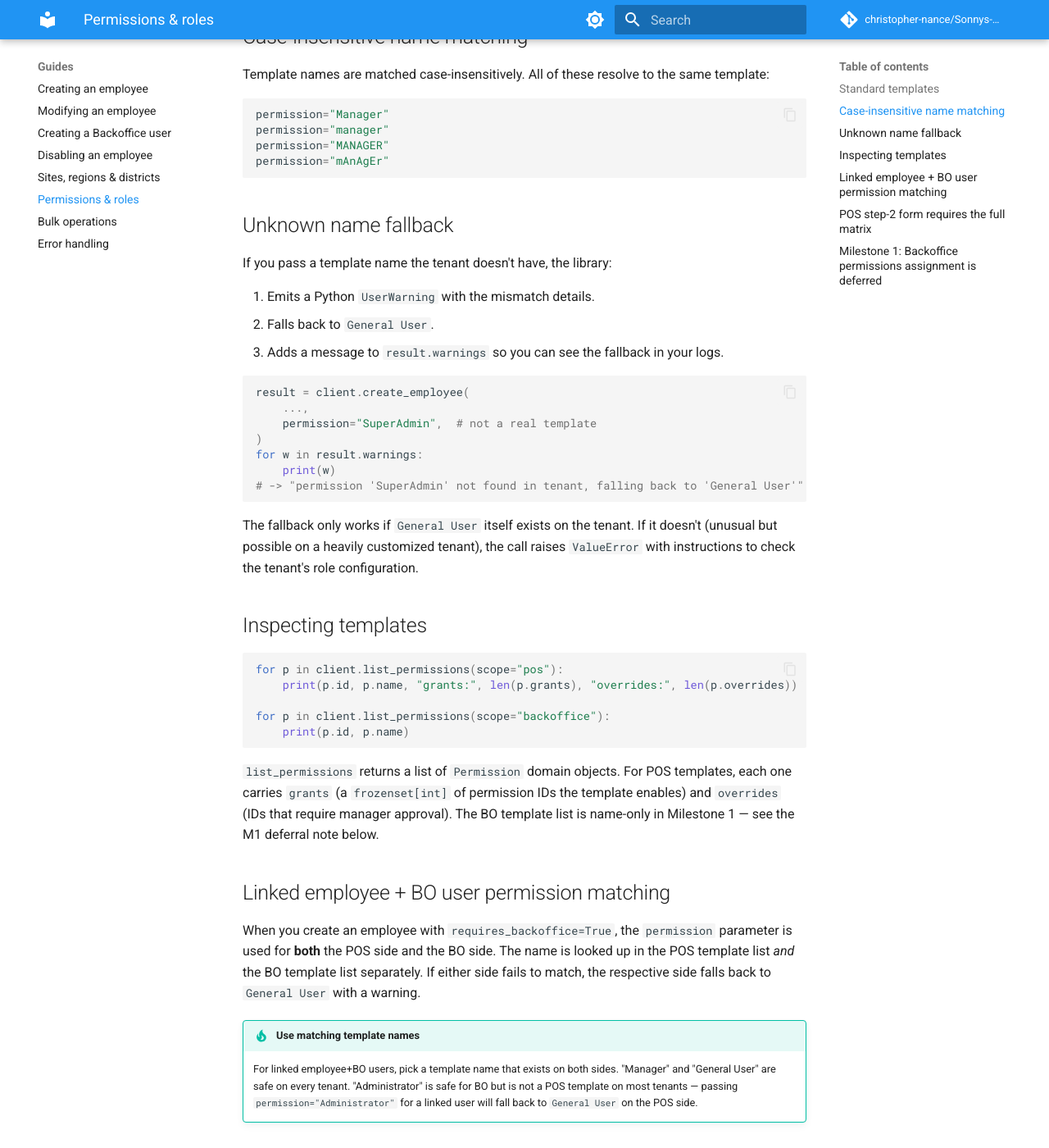
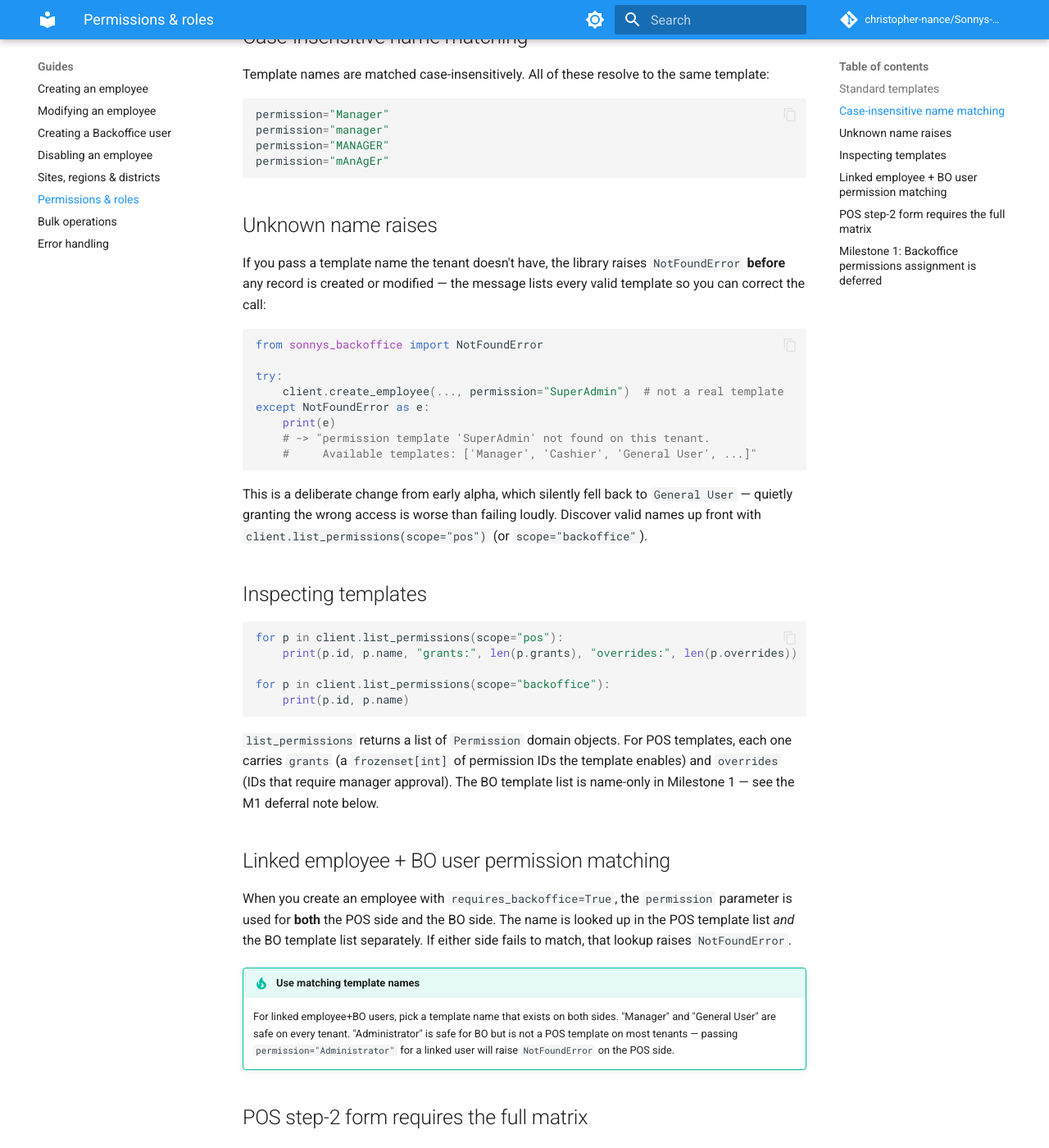
Before and after one commit to christopher-nance/Sonnys-Backoffice-Wrapper, an MkDocs documentation site: the page built from docs/guides/permissions.md, in a window 1280 px wide and 1400 px high, scrolled down 1021 px. Shown: the whole window at 82% size. Built offline with MkDocs 1.6.1 and Material for MkDocs 9.7.7, drawn with Linux system fonts in a browser that asks for light colours; comment, search, counter and statistics services are not loaded.

Commit message:
docs: remove stale claims (modify_employee shipped; permissions raise, not fall back)
- index.md: list modify_employee in features; drop the "modify_employee
  deliberately deferred" admonition bullet; fix permission-matching blurb.
- permissions.md: rewrite "unknown name fallback" -> raises NotFoundError;
  fix linked employee+BO section accordingly.
- create-employee.md, error-handling.md, onboard-new-hire.md: unknown
  permission raises NotFoundError (no silent General User fallback); update
  result.warnings notes.
- error-handling.md: list permission + modify_employee NotFoundError cases;
  add wage_effective_date clamp to the warnings examples.
- troubleshooting.md: reactivate via modify_employee(activate=True) instead
  of the (never-shipped) enable_employee.
- client.py: correct create/modify permission docstrings to NotFoundError and
  document it in create_employee's Raises.

Co-Authored-By: Claude Opus 4.8 (1M context) <noreply@anthropic.com>

````diff
--- a/docs/guides/permissions.md
+++ b/docs/guides/permissions.md
@@ -36,25 +36,22 @@ permission="MANAGER"
 permission="mAnAgEr"
 ```
 
-## Unknown name fallback
+## Unknown name raises
 
-If you pass a template name the tenant doesn't have, the library:
-
-1. Emits a Python `UserWarning` with the mismatch details.
-2. Falls back to `General User`.
-3. Adds a message to `result.warnings` so you can see the fallback in your logs.
+If you pass a template name the tenant doesn't have, the library raises `NotFoundError` **before** any record is created or modified — the message lists every valid template so you can correct the call:
 
 ```python
-result = client.create_employee(
-    ...,
-    permission="SuperAdmin",  # not a real template
-)
-for w in result.warnings:
-    print(w)
-# -> "permission 'SuperAdmin' not found in tenant, falling back to 'General User'"
+from sonnys_backoffice import NotFoundError
+
+try:
+    client.create_employee(..., permission="SuperAdmin")  # not a real template
+except NotFoundError as e:
+    print(e)
+    # -> "permission template 'SuperAdmin' not found on this tenant.
+    #     Available templates: ['Manager', 'Cashier', 'General User', ...]"
 ```
 
-The fallback only works if `General User` itself exists on the tenant. If it doesn't (unusual but possible on a heavily customized tenant), the call raises `ValueError` with instructions to check the tenant's role configuration.
+This is a deliberate change from early alpha, which silently fell back to `General User` — quietly granting the wrong access is worse than failing loudly. Discover valid names up front with `client.list_permissions(scope="pos")` (or `scope="backoffice"`).
 
 ## Inspecting templates
 
@@ -70,10 +67,10 @@ for p in client.list_permissions(scope="backoffice"):
 
 ## Linked employee + BO user permission matching
 
-When you create an employee with `requires_backoffice=True`, the `permission` parameter is used for **both** the POS side and the BO side. The name is looked up in the POS template list *and* the BO template list separately. If either side fails to match, the respective side falls back to `General User` with a warning.
+When you create an employee with `requires_backoffice=True`, the `permission` parameter is used for **both** the POS side and the BO side. The name is looked up in the POS template list *and* the BO template list separately. If either side fails to match, that lookup raises `NotFoundError`.
 
 !!! tip "Use matching template names"
-    For linked employee+BO users, pick a template name that exists on both sides. "Manager" and "General User" are safe on every tenant. "Administrator" is safe for BO but is not a POS template on most tenants — passing `permission="Administrator"` for a linked user will fall back to `General User` on the POS side.
+    For linked employee+BO users, pick a template name that exists on both sides. "Manager" and "General User" are safe on every tenant. "Administrator" is safe for BO but is not a POS template on most tenants — passing `permission="Administrator"` for a linked user will raise `NotFoundError` on the POS side.
 
 ## POS step-2 form requires the full matrix
 
````
Also changed, not shown: docs/examples/onboard-new-hire.md (+1 -1 lines), docs/guides/create-employee.md (+3 -3 lines), docs/guides/error-handling.md (+5 -2 lines), docs/index.md (+4 -4 lines), docs/troubleshooting.md (+1 -1 lines), 1 other file.
